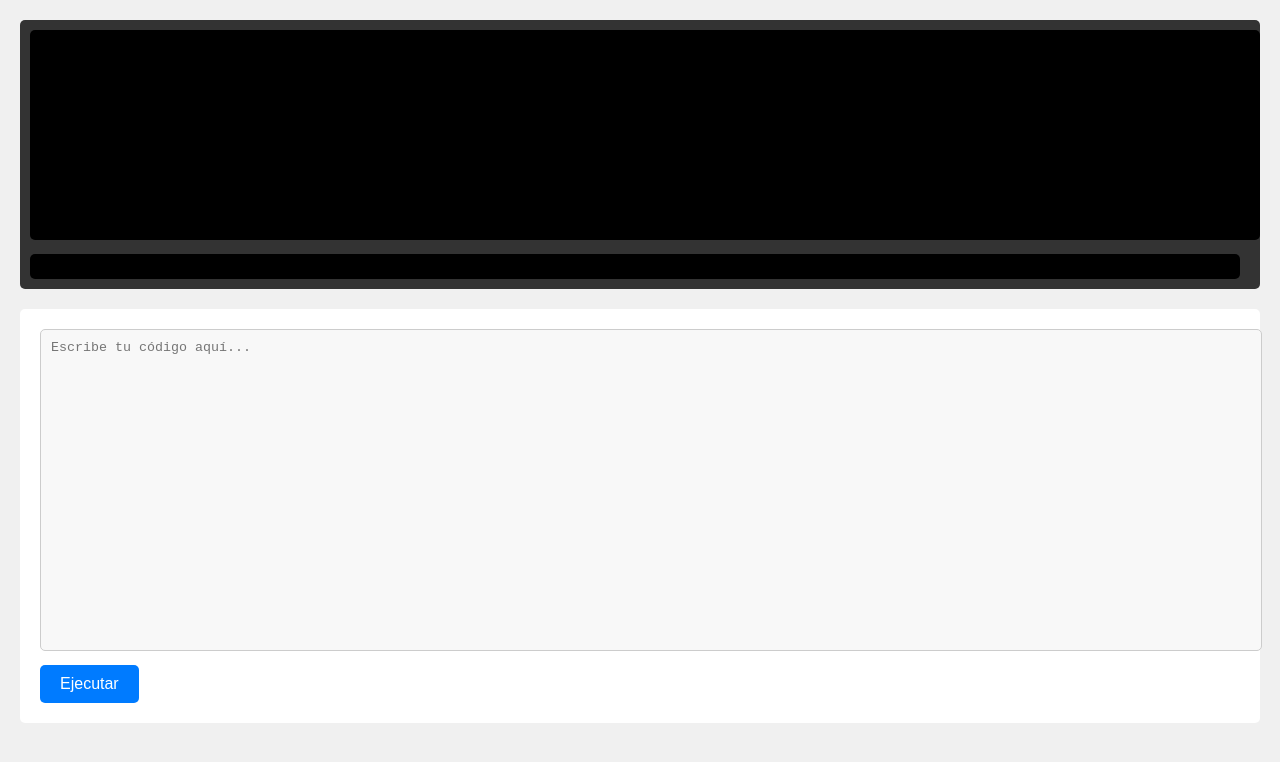
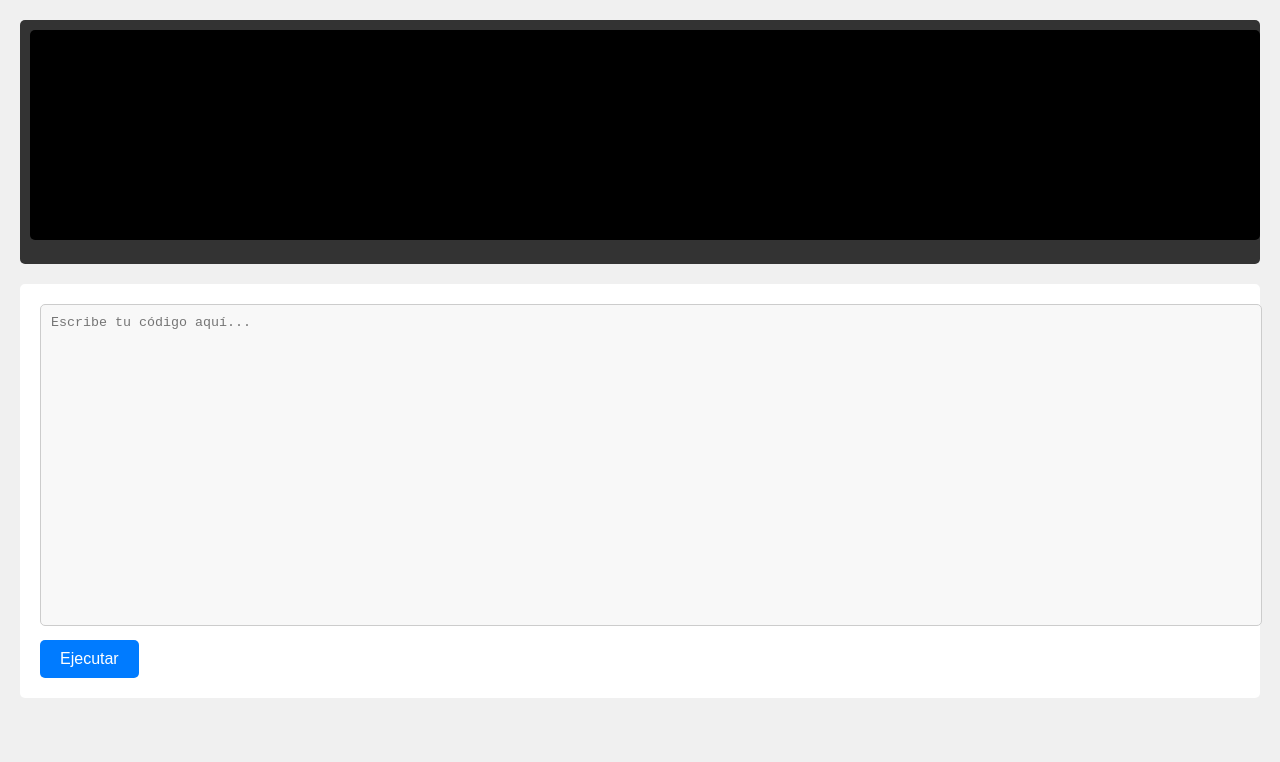
Before and after one commit to juandualibe/ide-online-JS, a plain HTML site: page index.html in a window 1280 px wide. Drawn offline with Linux system fonts and the light colour scheme.

Commit message:
modificado input

```diff
--- a/index.html
+++ b/index.html
@@ -9,7 +9,7 @@
 <body>
     <div id="console">
         <textarea id="console-output" readonly></textarea>
-        <input type="text" id="console-input">
+
     </div>
     <div id="visualizer">
         <textarea id="code-editor" placeholder="Escribe tu código aquí..."></textarea>
```
